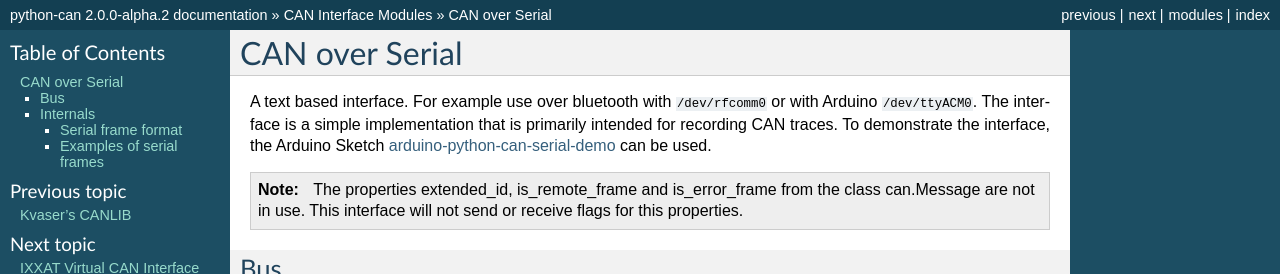
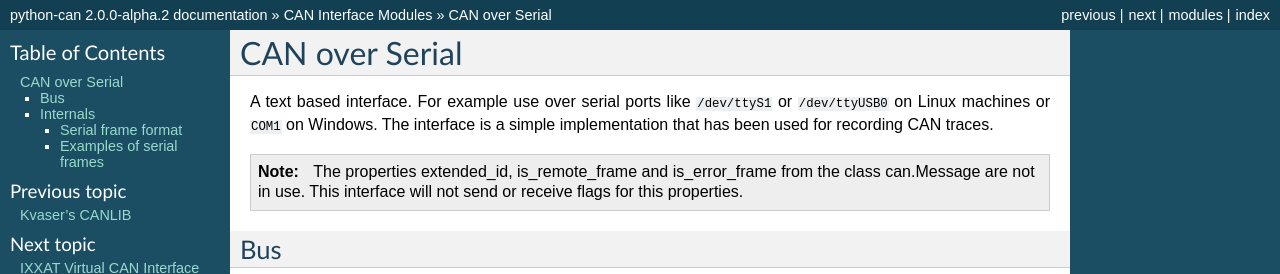
Before and after one commit to hardbyte/python-can, a Sphinx documentation site: the page built from doc/interfaces/serial.rst, in a window 1280 px wide and 900 px high, cut to the strip 0-274 px from the top of the window. Built offline with Sphinx 7.4.7, drawn with Linux system fonts in a browser that asks for light colours.

Commit message:
Added a more genereal description for the serial interface

```diff
--- a/doc/interfaces/serial.rst
+++ b/doc/interfaces/serial.rst
@@ -2,13 +2,10 @@
 
 CAN over Serial
 ===============
-A text based interface. For example use over bluetooth with
-``/dev/rfcomm0`` or with Arduino ``/dev/ttyACM0``. The interface is a simple
-implementation that is primarily intended for recording CAN traces.
-To demonstrate the interface, the Arduino Sketch arduino-python-can-serial-demo_
-can be used.
-
-.. _arduino-python-can-serial-demo: https://github.com/boris-wenzlaff/arduino-python-can-serial-demo
+A text based interface. For example use over serial ports like
+``/dev/ttyS1`` or ``/dev/ttyUSB0`` on Linux machines or ``COM1`` on Windows.
+The interface is a simple implementation that has been used for
+recording CAN traces.
 
 .. note::
     The properties extended_id, is_remote_frame and is_error_frame
```
